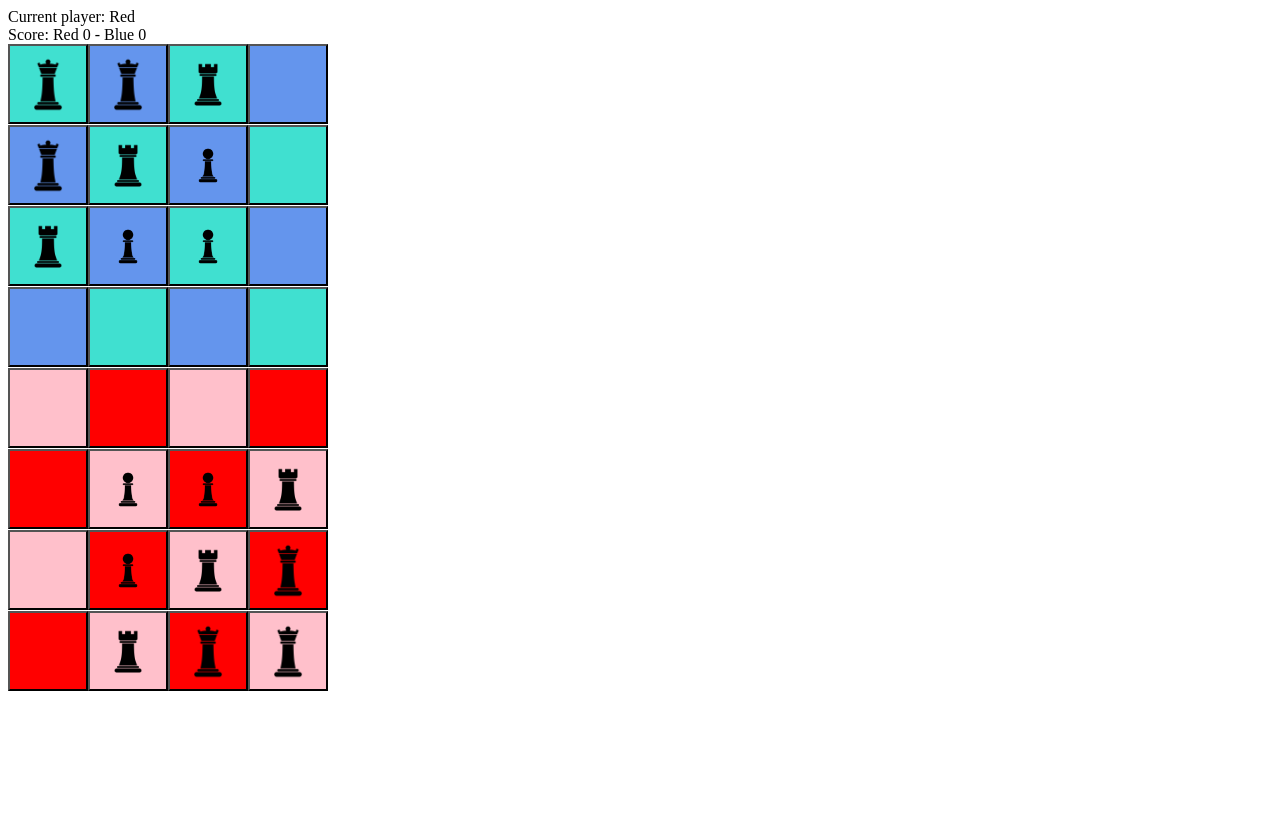
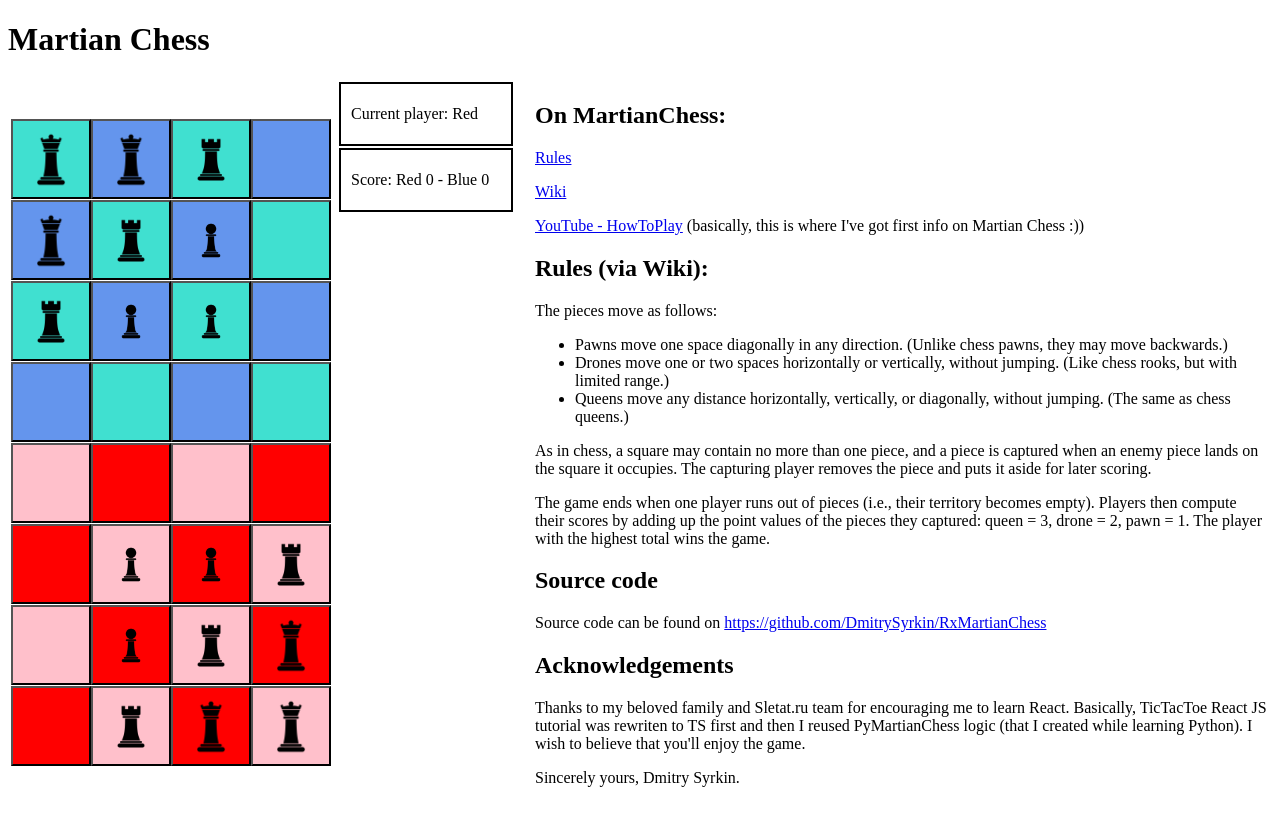
Before and after one commit to DmitrySyrkin/RxMartianChess, a React app: page / in a window 1280 px wide. Built offline with nearby package versions, Linux system fonts and the light colour scheme.

Commit message:
chore: design updated, text info blocks added

```diff
--- a/src/components/Board.tsx
+++ b/src/components/Board.tsx
@@ -1,6 +1,7 @@
 import React, { Component } from "react";
 import { Field, FieldProps, Figure } from "./Field";
 import { calculateState } from "./BoardStateCalculator";
+import "./../main.scss";
 
 export type BoardProps = {
   isRedTurn: boolean;
@@ -67,22 +68,116 @@ export class Board extends React.Component<BoardProps, BoardProps> {
     return list;
   }
 
+  getWinnerText() {
+    if (this.state.isGameEnd != true) {
+      return <td />;
+    } else {
+      return (
+        <td className="minor center border">
+          <h1>{`Winner is ${
+            this.state.redScore > this.state.blueScore ? "RED" : "BLUE"
+          }`}</h1>
+        </td>
+      );
+    }
+  }
+
   render() {
     let status = "Current player: " + (this.state.isRedTurn ? "Red" : "Blue");
     let score = `Score: Red ${this.state.redScore} - Blue ${this.state.blueScore}`;
-    let winnerText =
-      this.state.isGameEnd == true
-        ? `Winner: ${
-            this.state.redScore > this.state.blueScore ? "RED" : "BLUE"
-          }`
-        : null;
+
     return (
-      <div>
-        <div className="status">{status}</div>
-        <div className="score">{score}</div>
-        <div className="winner">{winnerText}</div>
-        {this.renderRows()}
-      </div>
+      <table>
+        <tr>
+          <td rowSpan={4} className="board">
+            {this.renderRows()}
+          </td>
+          <td className="minor center border">{status}</td>
+          <td className="top" rowSpan={4}>
+            <h2>On MartianChess:</h2>
+            <p>
+              <a
+                href="https://www.looneylabs.com/sites/default/files/literature/MartianChess_Rules5.pdf"
+                target="_blank"
+              >
+                Rules
+              </a>
+            </p>
+            <p>
+              <a
+                href="https://en.wikipedia.org/wiki/Martian_chess"
+                target="_blank"
+              >
+                Wiki
+              </a>
+            </p>
+            <p>
+              <a
+                href="https://www.youtube.com/watch?v=AQa6KIQuwj4"
+                target="_blank"
+              >
+                YouTube - HowToPlay
+              </a>
+              &nbsp;(basically, this is where I've got first info on Martian
+              Chess :))
+            </p>
+            <h2>Rules (via Wiki):</h2>
+            <p>
+              The pieces move as follows:
+              <ul>
+                <li>
+                  Pawns move one space diagonally in any direction. (Unlike
+                  chess pawns, they may move backwards.)
+                </li>
+                <li>
+                  Drones move one or two spaces horizontally or vertically,
+                  without jumping. (Like chess rooks, but with limited range.)
+                </li>
+                <li>
+                  Queens move any distance horizontally, vertically, or
+                  diagonally, without jumping. (The same as chess queens.)
+                </li>
+              </ul>
+              As in chess, a square may contain no more than one piece, and a
+              piece is captured when an enemy piece lands on the square it
+              occupies. The capturing player removes the piece and puts it aside
+              for later scoring.
+            </p>
+            <p>
+              The game ends when one player runs out of pieces (i.e., their
+              territory becomes empty). Players then compute their scores by
+              adding up the point values of the pieces they captured: queen = 3,
+              drone = 2, pawn = 1. The player with the highest total wins the
+              game.
+            </p>
+            <h2> Source code</h2>
+            <p>
+              Source code can be found on{" "}
+              <a
+                href="https://github.com/DmitrySyrkin/RxMartianChess"
+                target="_blank"
+              >
+                https://github.com/DmitrySyrkin/RxMartianChess
+              </a>
+            </p>
+            <h2>Acknowledgements</h2>
+            <p>
+              Thanks to my beloved family and Sletat.ru team for encouraging me to
+              learn React. Basically, TicTacToe React JS tutorial was rewriten
+              to TS first and then I reused PyMartianChess logic (that I created
+              while learning Python). I wish to believe that you'll enjoy the game.
+            </p>
+            <p>Sincerely yours, Dmitry Syrkin.</p>
+          </td>
+        </tr>
+        <tr>
+          <td className="minor center border">{score}</td>
+        </tr>
+        <tr>{this.getWinnerText()}</tr>
+        <tr>
+          <td />
+        </tr>
+      </table>
     );
   }
 }
--- a/src/components/Game.tsx
+++ b/src/components/Game.tsx
@@ -24,12 +24,9 @@ export class Game extends React.Component {
   render() {
     return (
       <div className="game">
+        <h1>Martian Chess</h1>
         <div className="game-board">
           <Board {...startingBoard} />
-        </div>
-        <div className="game-info">
-          <div>{/* status */}</div>
-          <ol>{/* TODO */}</ol>
         </div>
       </div>
     );
--- a/src/main.scss
+++ b/src/main.scss
@@ -43,3 +43,28 @@
 .none {
   background-image: none;
 }
+
+.center {
+  vertical-align: center;
+  padding: 10px;
+}
+
+.top {
+  vertical-align: top;
+  padding-left: 20px;
+  padding-top: 0px;
+
+}
+
+.border {
+  border: 2px solid black;
+}
+
+.minor {
+  height: 40px;
+  width: 150px;
+}
+
+.board {
+  width: 325px;
+}
```
